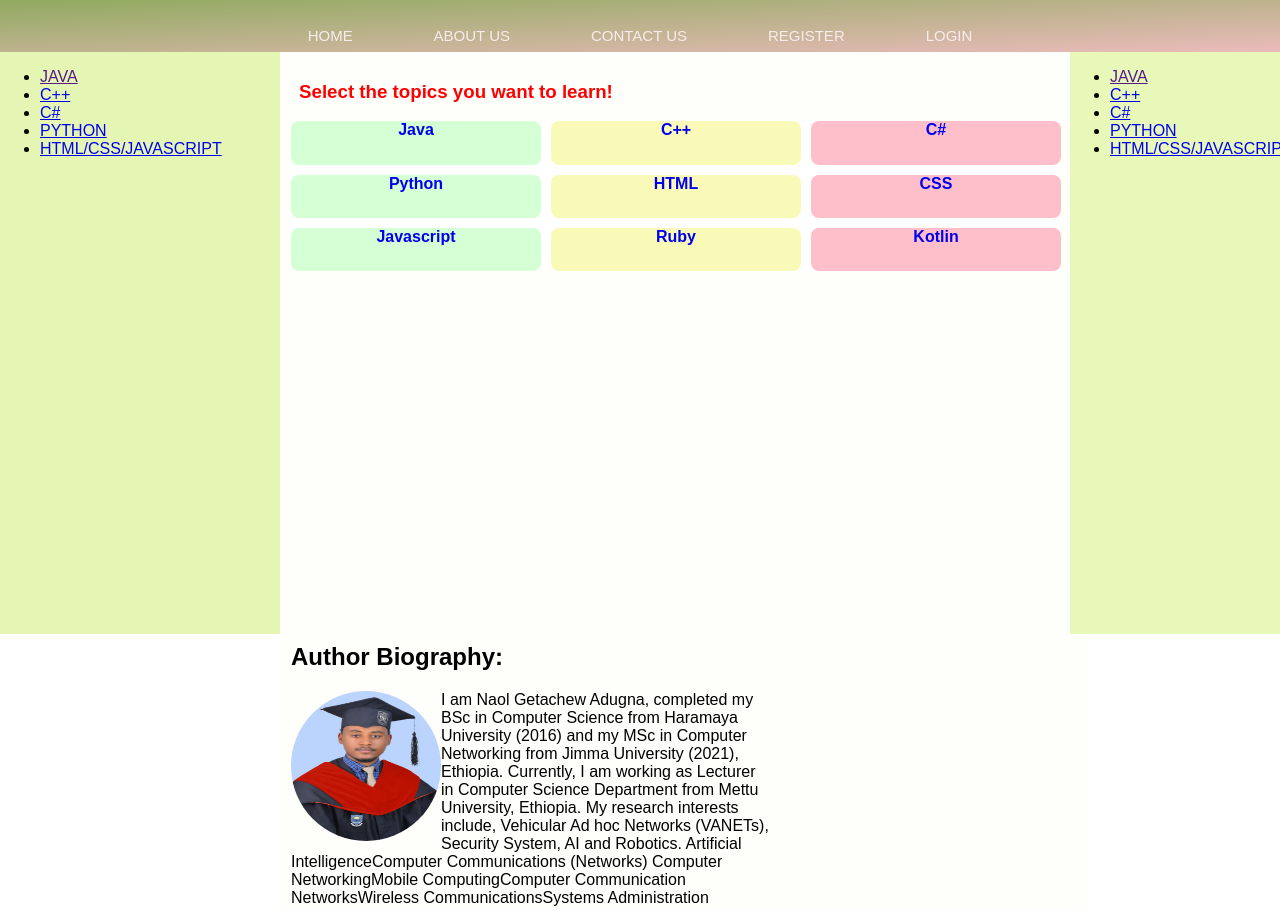
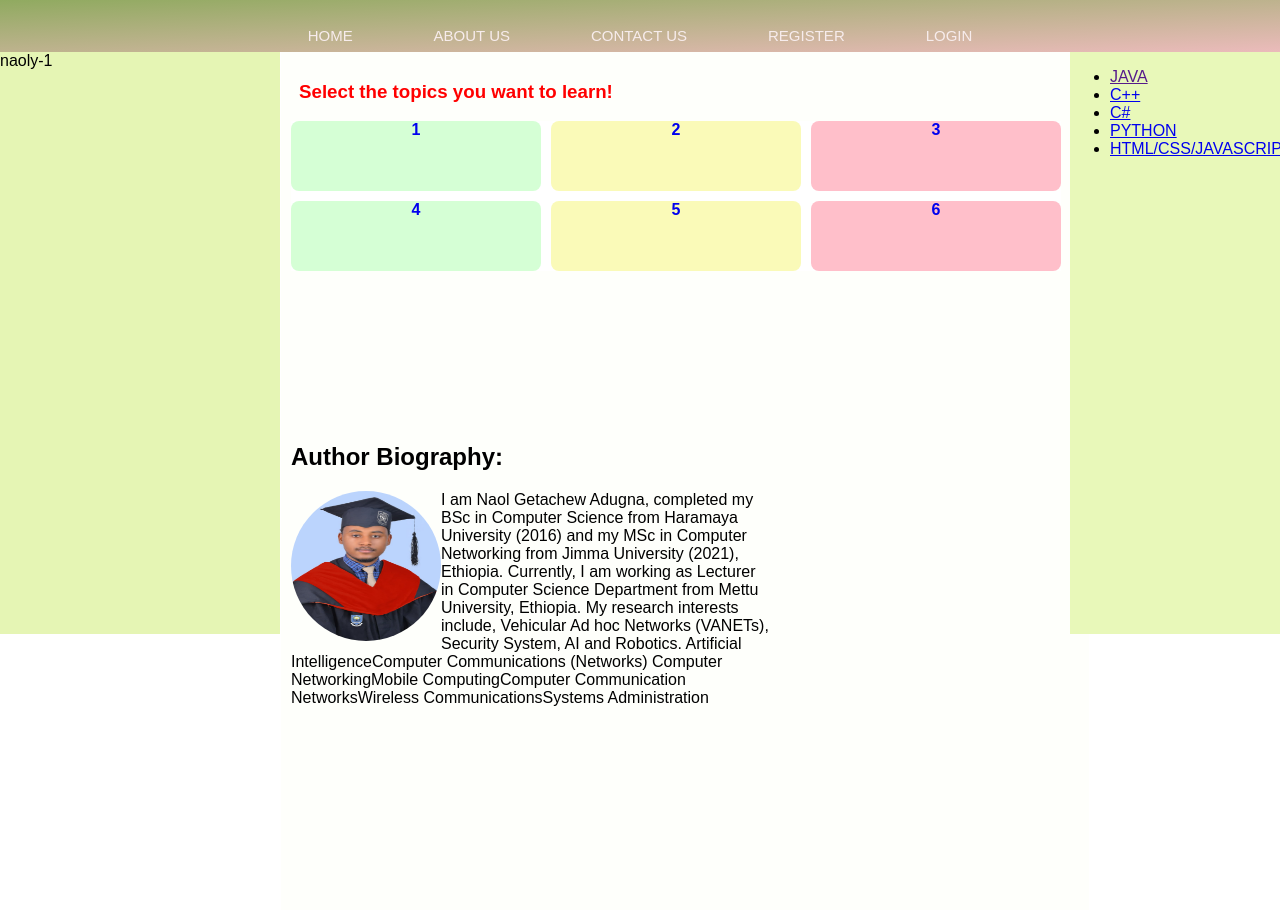
Before and after one commit to naoly/naolydev, a plain HTML site: page index.html in a window 1280 px wide. Shown: the top 910 px of the page. Drawn offline with Linux system fonts and the light colour scheme.

Commit message:
committed by naoly

```diff
--- a/index.html
+++ b/index.html
@@ -22,26 +22,17 @@
     </header>
     <div class="main-content">
         <div class="left">
-            <ul>
-                <li><a href="">JAVA</a></li>
-                <li><a href="#">C++</a></li>
-                <li><a href="#">C#</a></li>
-                <li><a href="#">PYTHON</a></li>
-                <li><a href="#">HTML/CSS/JAVASCRIPT</a></li>
-            </ul>
+            naoly-1
         </div>
         <div class="middle">
             <h3>Select the topics you want to learn!</h3>
             <div class="mid-divs">
-                <div class="d1"><a href="https://www.google.com/">Java</a></div>
-                <div class="d2"><a href="https://www.google.com/">C++</a></div>
-                <div class="d3"><a href="https://www.google.com/">C#</a></div>
-                <div class="d1"><a href="https://www.google.com/">Python</a></div>
-                <div class="d2"><a href="https://www.google.com/">HTML</a></div>
-                <div class="d3"><a href="https://www.google.com/">CSS</a></div>
-                <div class="d1"><a href="https://www.google.com/">Javascript</a></div>
-                <div class="d2"><a href="https://www.google.com/">Ruby</a></div>
-                <div class="d3"><a href="https://www.google.com/">Kotlin</a></div>
+                <div class="d1"><a href="https://www.google.com/">1</a></div>
+                <div class="d2"><a href="https://www.google.com/">2</a></div>
+                <div class="d3"><a href="https://www.google.com/">3</a></div>
+                <div class="d1"><a href="https://www.google.com/">4</a></div>
+                <div class="d2"><a href="https://www.google.com/">5</a></div>
+                <div class="d3"><a href="https://www.google.com/">6</a></div>
             </div>
             <div class="mid-para">
                 <h2>Author Biography:</h2>
--- a/style.css
+++ b/style.css
@@ -120,7 +120,7 @@ h3{
 .mid-para{
     width: 480px;
     position: relative;
-    margin-top: 540px;
+    margin-top: 340px;
 }
 .bio-img{
     border-radius: 50%;
```
